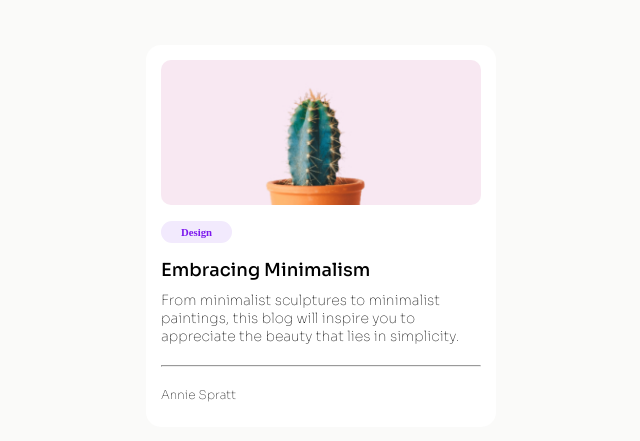
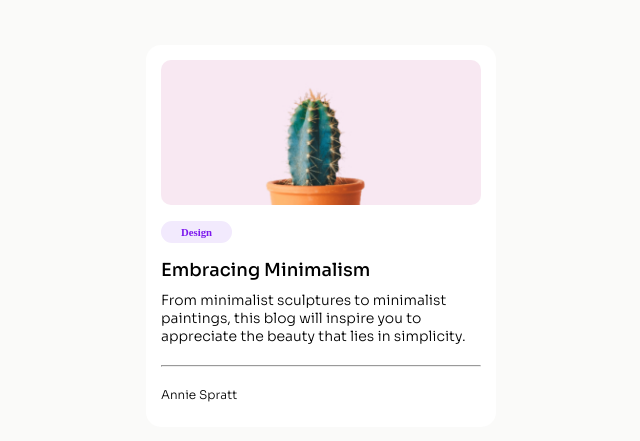
Before and after one commit to cdpaez/Minimal-blog-card-starter-master, a plain HTML site: page index.html in a window 1280 px wide. Shown: the part 119-560 px from the top of the page, without its empty margins (319-959 px from the left). Drawn offline with Linux system fonts and the light colour scheme.

Commit message:
weight changed

```diff
--- a/index.html
+++ b/index.html
@@ -75,7 +75,7 @@
         font-size: 14px;
         font-family: "Sora", serif;
         font-optical-sizing: auto;
-        font-weight: 100;
+        font-weight: 300;
         font-style: normal;
 
         margin: 10px 0px 20px 0px
@@ -86,7 +86,7 @@
         font-size: 12px;
         font-family: "Sora", serif;
         font-optical-sizing: auto;
-        font-weight: 100;
+        font-weight: 300;
         font-style: normal;
       }
     </style>
```
